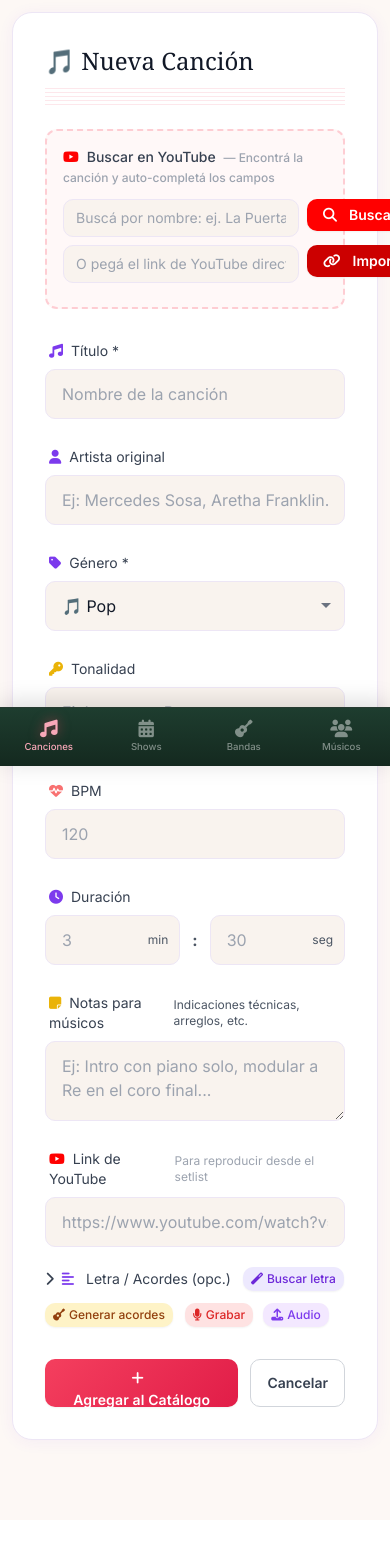
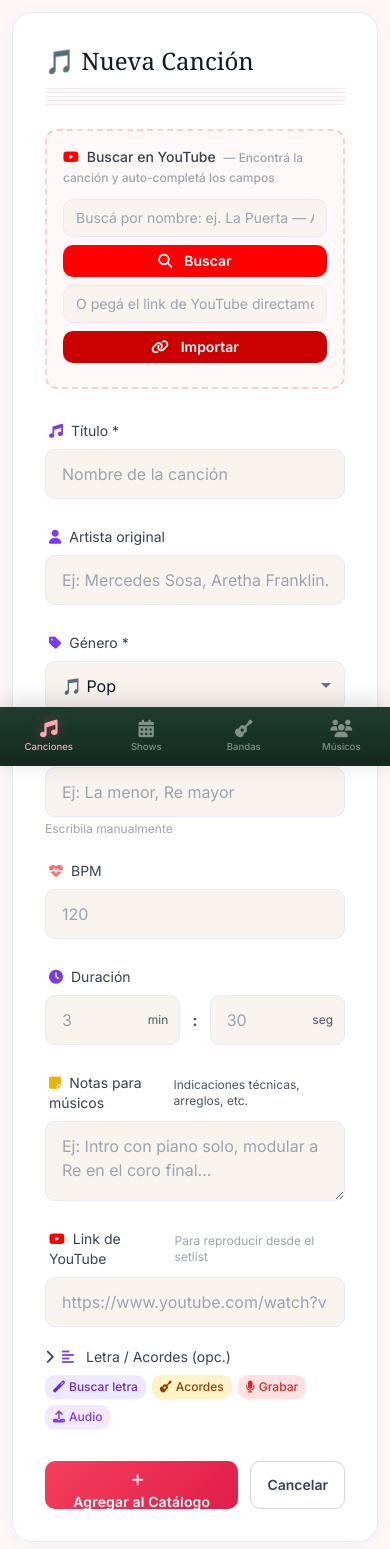
Before and after one commit to Fabu-el-inge/marifa, a Flask app: page /songs/new in a window 390 px wide. Shown: the part 78-1627 px from the top of the page. Before the commit the page ends 1521 px from the top, so only its background shows below. Run offline with Flask 3, Linux system fonts and the light colour scheme; the visitor is signed in with stand-in values (Sample User, id 1); some libraries are stand-ins or nearby versions; some web fonts are replaced.

Commit message:
Mobile UI: enlarge topbar buttons and responsive song form layout
Co-Authored-By: Claude Opus 4.6 <noreply@anthropic.com>

```diff
--- a/app/templates/bands/index.html
+++ b/app/templates/bands/index.html
@@ -4,8 +4,9 @@
 {% block page_subtitle %}{{ bands|length }} banda{{ 's' if bands|length != 1 }} prearmada{{ 's' if bands|length != 1 }}{% endblock %}
 
 {% block topbar_actions %}
-<a href="{{ url_for('bands.new') }}" class="btn btn-marifa btn-sm gap-2">
-  <i class="fas fa-plus"></i> Nueva Banda
+<a href="{{ url_for('bands.new') }}" class="btn btn-marifa btn-sm gap-2"
+   style="min-height:36px; font-size:0.8rem !important; padding:0.4rem 0.75rem !important;">
+  <i class="fas fa-plus"></i> <span class="hidden md:inline">Nueva </span>Banda
 </a>
 {% endblock %}
 
--- a/app/templates/musicians/index.html
+++ b/app/templates/musicians/index.html
@@ -4,8 +4,9 @@
 {% block page_subtitle %}{{ total }} músico{{ 's' if total != 1 }} en tu directorio{% endblock %}
 
 {% block topbar_actions %}
-<a href="{{ url_for('musicians.new') }}" class="btn btn-marifa btn-sm gap-2">
-  <i class="fas fa-plus"></i> Nuevo Músico
+<a href="{{ url_for('musicians.new') }}" class="btn btn-marifa btn-sm gap-2"
+   style="min-height:36px; font-size:0.8rem !important; padding:0.4rem 0.75rem !important;">
+  <i class="fas fa-plus"></i> <span class="hidden md:inline">Nuevo </span>Músico
 </a>
 {% endblock %}
 
--- a/app/templates/shows/index.html
+++ b/app/templates/shows/index.html
@@ -5,8 +5,9 @@
 {% block page_subtitle %}Todos tus shows{% endblock %}
 
 {% block topbar_actions %}
-<a href="{{ url_for('shows.new') }}" class="btn btn-marifa btn-sm gap-2">
-  <i class="fas fa-plus"></i> Nuevo Show
+<a href="{{ url_for('shows.new') }}" class="btn btn-marifa btn-sm gap-2"
+   style="min-height:36px; font-size:0.8rem !important; padding:0.4rem 0.75rem !important;">
+  <i class="fas fa-plus"></i> <span class="hidden md:inline">Nuevo </span>Show
 </a>
 {% endblock %}
 
--- a/app/templates/songs/form.html
+++ b/app/templates/songs/form.html
@@ -28,26 +28,26 @@
       </p>
 
       <!-- Buscador -->
-      <div class="flex gap-2 mb-2">
+      <div class="flex flex-col sm:flex-row gap-2 mb-2">
         <input type="text" id="yt-search"
                class="marifa-input flex-1 px-3 py-2 text-gray-900 placeholder-gray-400 text-sm"
                placeholder="Buscá por nombre: ej. La Puerta — Aria de Triana" />
         <button type="button" onclick="searchYoutube()"
                 id="yt-search-btn"
-                class="btn btn-sm px-4 font-semibold flex-shrink-0"
+                class="btn btn-sm px-4 py-2 font-semibold flex-shrink-0 w-full sm:w-auto"
                 style="background:#ff0000; color:white; border:none;">
           <i class="fas fa-search mr-1"></i>Buscar
         </button>
       </div>
 
       <!-- O pegar link directo -->
-      <div class="flex gap-2 mb-2">
+      <div class="flex flex-col sm:flex-row gap-2 mb-2">
         <input type="text" id="yt-url"
                class="marifa-input flex-1 px-3 py-2 text-gray-900 placeholder-gray-400 text-sm"
                placeholder="O pegá el link de YouTube directamente..." />
         <button type="button" onclick="importFromYoutube()"
                 id="yt-btn"
-                class="btn btn-sm px-4 font-semibold flex-shrink-0"
+                class="btn btn-sm px-4 py-2 font-semibold flex-shrink-0 w-full sm:w-auto"
                 style="background:#cc0000; color:white; border:none;">
           <i class="fas fa-link mr-1"></i>Importar
         </button>
@@ -192,14 +192,15 @@
 
         <!-- Letra (colapsable) -->
         <div x-data="{ open: {{ 'true' if (form.lyrics.data) else 'false' }}, init() { window._lyricsOpen = this.open; } }">
-          <div class="flex items-center gap-3 flex-wrap mb-2">
+          <div class="mb-2">
             <button type="button" id="lyrics-toggle"
                     @click="open = !open; window._lyricsOpen = open; if (open) $nextTick(() => autoResize(document.getElementById('lyrics')))"
-                    class="flex items-center gap-2 text-gray-700 hover:text-gray-800 text-sm transition-colors">
+                    class="flex items-center gap-2 text-gray-700 hover:text-gray-800 text-sm transition-colors mb-2">
               <i class="fas fa-chevron-right transition-transform" :class="{ 'rotate-90': open }"></i>
               <i class="fas fa-align-left mr-1 text-violet-600"></i>
               Letra / Acordes (opc.)
             </button>
+            <div class="flex items-center gap-1.5 flex-wrap">
               <button type="button" id="fetch-lyrics-btn" onclick="fetchLyricsAuto()"
                       class="btn btn-xs gap-1 font-medium"
                       style="background:#ede9fe; color:#6d28d9; border:none;">
@@ -208,20 +209,22 @@
               <button type="button" id="generate-chords-btn" onclick="generateChords()"
                       class="btn btn-xs gap-1 font-medium"
                       style="background:#fef3c7; color:#92400e; border:none;">
-              <i class="fas fa-guitar"></i>Generar acordes
+                <i class="fas fa-guitar"></i>Acordes
               </button>
               <button type="button" id="rec-btn" onclick="toggleRecording()"
                       class="btn btn-xs gap-1 font-medium"
                       style="background:#fee2e2; color:#dc2626; border:none;">
                 <i id="rec-icon" class="fas fa-microphone"></i><span id="rec-btn-label">Grabar</span>
-            </button><button type="button" onclick="document.getElementById('rec-file-input').click()"
+              </button>
+              <button type="button" onclick="document.getElementById('rec-file-input').click()"
                       class="btn btn-xs gap-1 font-medium"
-                    style="background:#f3e8ff; color:#7c3aed; border:none; margin-left:-2px;">
+                      style="background:#f3e8ff; color:#7c3aed; border:none;">
                 <i class="fas fa-upload"></i>Audio
               </button>
-            <span id="fetch-lyrics-status" class="text-xs" style="display:none;"></span>
-            <span id="generate-chords-status" class="text-xs" style="display:none;"></span>
               <span id="rec-timer" class="text-xs font-bold text-red-500" style="display:none;">0:00</span>
+            </div>
+            <span id="fetch-lyrics-status" class="text-xs mt-1 block" style="display:none;"></span>
+            <span id="generate-chords-status" class="text-xs mt-1 block" style="display:none;"></span>
           </div>
           <!-- Grabación: feedback inline -->
           {% if song and song.recording_path %}
--- a/app/templates/songs/index.html
+++ b/app/templates/songs/index.html
@@ -5,8 +5,8 @@
 {% block page_subtitle %}{{ songs|length }} canciones{% endblock %}
 
 {% block topbar_actions %}
-<a href="{{ url_for('songs.new') }}" class="btn btn-marifa btn-sm gap-2">
-  <i class="fas fa-plus"></i> Nueva Canción
+<a href="{{ url_for('songs.new') }}" class="btn btn-marifa btn-sm gap-2" style="min-height:36px; font-size:0.8rem !important; padding:0.4rem 0.75rem !important;">
+  <i class="fas fa-plus"></i> <span class="hidden md:inline">Nueva </span>Canción
 </a>
 {% endblock %}
 
```
Lines whose indentation alone changed are shown as unchanged.
